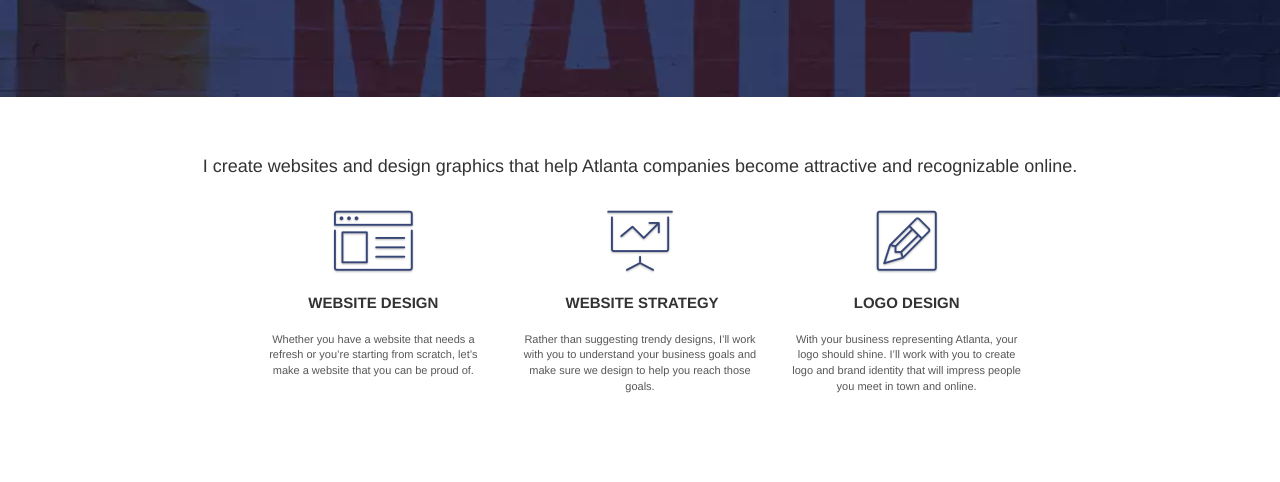
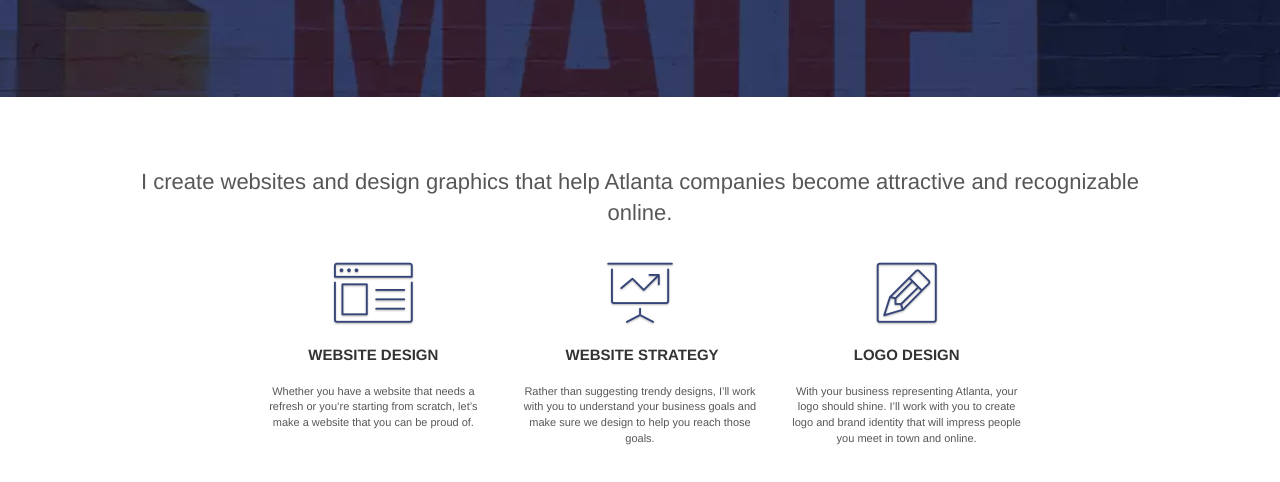
Before and after one commit to apralyn/Pro4-GoMikeDesigns, a plain HTML site: page index.html in a window 1280 px wide. Shown: the part 441-923 px from the top of the page. Drawn offline with Linux system fonts and the light colour scheme.

Commit message:
heading heirarchy

```diff
--- a/index.html
+++ b/index.html
@@ -69,7 +69,7 @@
 	<div class="container bloc-md">
 		<div class="row">
 			<div class="col-sm-12 text-center">
-				<h4>I create websites and design graphics that help Atlanta companies become attractive and recognizable online.</h4>
+				<h2>I create websites and design graphics that help Atlanta companies become attractive and recognizable online.</h2>
 			</div>
 		</div>
 		<div class="row voffset-lg med-width-whitespace">
@@ -77,9 +77,9 @@
 				<div class="text-center">
 					<span class="et-icon-browser sm-shadow icon-dark-slate-blue icons icon-lg"></span>
 				</div>
-				<h1 class="mg-md text-center service-header">
+				<h3 class="mg-md text-center service-header">
 					Website Design
-				</h1>
+				</h3>
 				<p class="text-center ">
 					Whether you have a website that needs a refresh or you&rsquo;re starting from scratch, let&rsquo;s make a website that you can be proud of.
 				</p>
@@ -88,9 +88,9 @@
 				<div class="text-center">
 					<span class="et-icon-presentation sm-shadow icon-dark-slate-blue icons icon-lg"></span>
 				</div>
-				<h1 class="mg-md text-center service-header">
+				<h3 class="mg-md text-center service-header">
 					&nbsp;Website Strategy
-				</h1>
+				</h3>
 				<p class="text-center ">
 					Rather than suggesting trendy designs, I&rsquo;ll work with you to understand your business goals and make sure we design to help you reach those goals.<br>
 				</p>
@@ -99,9 +99,9 @@
 				<div class="text-center">
 					<span class="et-icon-edit sm-shadow icon-dark-slate-blue icons icon-lg"></span>
 				</div>
-				<h1 class="mg-md text-center service-header">
+				<h3 class="mg-md text-center service-header">
 					Logo Design
-				</h1>
+				</h3>
 				<p class="text-center ">
 					With your business representing Atlanta, your logo should shine. I&rsquo;ll work with you to create logo and brand identity that will impress people you meet in town and online.
 				</p>
@@ -143,7 +143,7 @@
 	<div class="container bloc-lg">
 		<div class="row">
 			<div class="col-sm-12 text-center">
-				<h4>Websites I've designed and developed for Atlanta companies that resulted in more local business.</h4>
+				<h2>Websites I've designed and developed for Atlanta companies that resulted in more local business.</h2>
 			</div>
 		</div>
 		<div class="row tight-width-whitespace portfolio-row">
--- a/style.css
+++ b/style.css
@@ -656,8 +656,7 @@ h6,
 {
     font-family: "helvetica";
     font-weight: 400;
-    /* color: #575757!important; */
-    color: #e0e0e0!important;
+    color: #575757!important;
 }
 /* padding for tap target */
 .col-sm-4 a {
```
